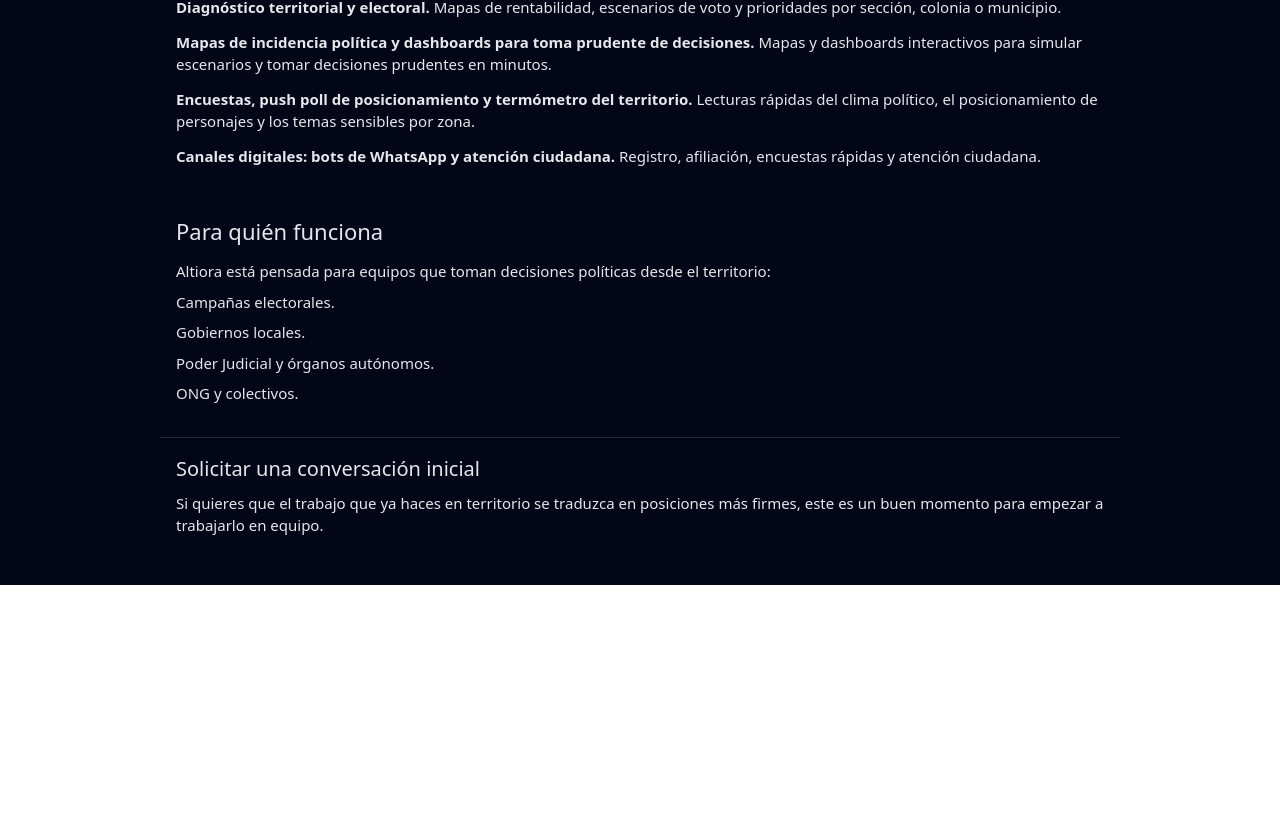
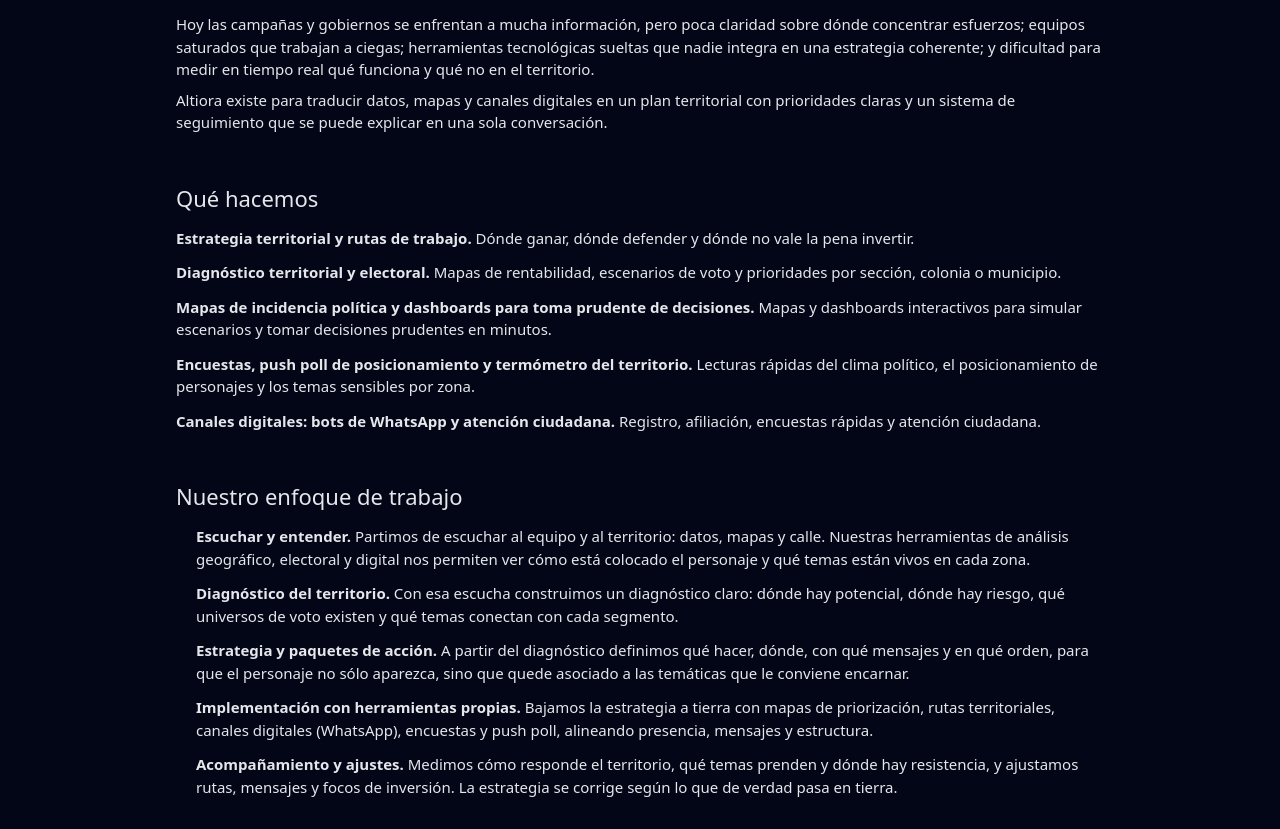
Before and after one commit to alanavenarias-code/altiora-site, a Next.js app: page / in a window 1280 px wide. Shown: the part 491-1320 px from the top of the page. Before the commit the page ends 1076 px from the top, so only its background shows below. Built offline with nearby package versions, Linux system fonts and the light colour scheme.

Commit message:
Update page.tsx
Cambios de lo que hace en específico Altiora

```diff
--- a/app/page.tsx
+++ b/app/page.tsx
@@ -59,6 +59,9 @@
           <p style={{ fontSize: "15px", maxWidth: "640px", opacity: 0.9 }}>
             En Altiora buscamos que cada recurso invertido en territorio —presupuesto, tiempo y estructura— se traduzca en votos, legitimidad y confianza, no en desgaste.
           </p>
+          <p style={{ fontSize: "15px", maxWidth: "640px", opacity: 0.9 }}>
+            En Altiora nos dedicamos a posicionar personajes y narrativas en territorio. Microsegmentamos y medimos el mapa electoral con un sistema de herramientas propias hecho para decidir dónde y cómo conviene aparecer.
+          </p>
 
           <div style={{ marginTop: "24px", display: "flex", gap: "12px" }}>
             <a
@@ -93,6 +96,24 @@
       </section>
 
       <section
+        id="contexto"
+        style={{
+          maxWidth: "960px",
+          margin: "0 auto",
+          padding: "0 16px 32px",
+          fontSize: "15px",
+        }}
+      >
+        <h2 style={{ fontSize: "22px", marginBottom: "12px" }}>Por qué hace falta Altiora</h2>
+        <p style={{ marginBottom: "8px" }}>
+          Hoy las campañas y gobiernos se enfrentan a mucha información, pero poca claridad sobre dónde concentrar esfuerzos; equipos saturados que trabajan a ciegas; herramientas tecnológicas sueltas que nadie integra en una estrategia coherente; y dificultad para medir en tiempo real qué funciona y qué no en el territorio.
+        </p>
+        <p>
+          Altiora existe para traducir datos, mapas y canales digitales en un plan territorial con prioridades claras y un sistema de seguimiento que se puede explicar en una sola conversación.
+        </p>
+      </section>
+
+      <section
         id="servicios"
         style={{
           maxWidth: "960px",
@@ -118,6 +139,44 @@
             <strong>Canales digitales: bots de WhatsApp y atención ciudadana.</strong> Registro, afiliación, encuestas rápidas y atención ciudadana.
           </li>
         </ul>
+      </section>
+
+      <section
+        id="enfoque"
+        style={{
+          maxWidth: "960px",
+          margin: "0 auto",
+          padding: "16px 16px 32px",
+        }}
+      >
+        <h2 style={{ fontSize: "22px", marginBottom: "12px" }}>Nuestro enfoque de trabajo</h2>
+        <ol style={{ display: "grid", gap: "12px", fontSize: "15px", paddingLeft: "20px" }}>
+          <li>
+            <strong>Escuchar y entender.</strong>{" "}
+            Partimos de escuchar al equipo y al territorio: datos, mapas y calle. Nuestras herramientas de análisis geográfico,
+            electoral y digital nos permiten ver cómo está colocado el personaje y qué temas están vivos en cada zona.
+          </li>
+          <li>
+            <strong>Diagnóstico del territorio.</strong>{" "}
+            Con esa escucha construimos un diagnóstico claro: dónde hay potencial, dónde hay riesgo, qué universos de voto existen
+            y qué temas conectan con cada segmento.
+          </li>
+          <li>
+            <strong>Estrategia y paquetes de acción.</strong>{" "}
+            A partir del diagnóstico definimos qué hacer, dónde, con qué mensajes y en qué orden, para que el personaje no sólo
+            aparezca, sino que quede asociado a las temáticas que le conviene encarnar.
+          </li>
+          <li>
+            <strong>Implementación con herramientas propias.</strong>{" "}
+            Bajamos la estrategia a tierra con mapas de priorización, rutas territoriales, canales digitales (WhatsApp), encuestas
+            y push poll, alineando presencia, mensajes y estructura.
+          </li>
+          <li>
+            <strong>Acompañamiento y ajustes.</strong>{" "}
+            Medimos cómo responde el territorio, qué temas prenden y dónde hay resistencia, y ajustamos rutas, mensajes y focos de
+            inversión. La estrategia se corrige según lo que de verdad pasa en tierra.
+          </li>
+        </ol>
       </section>
 
       <section
```
